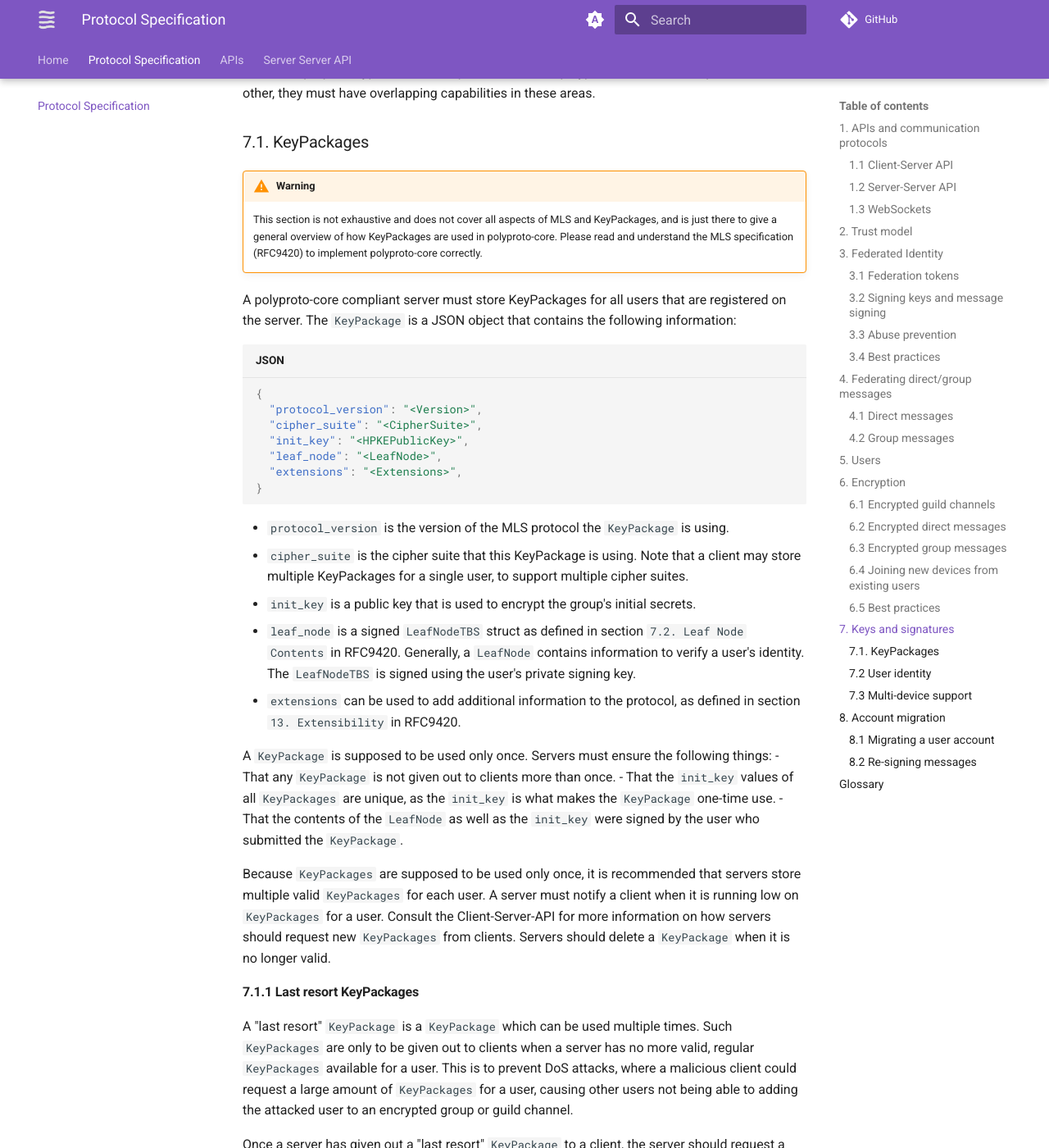
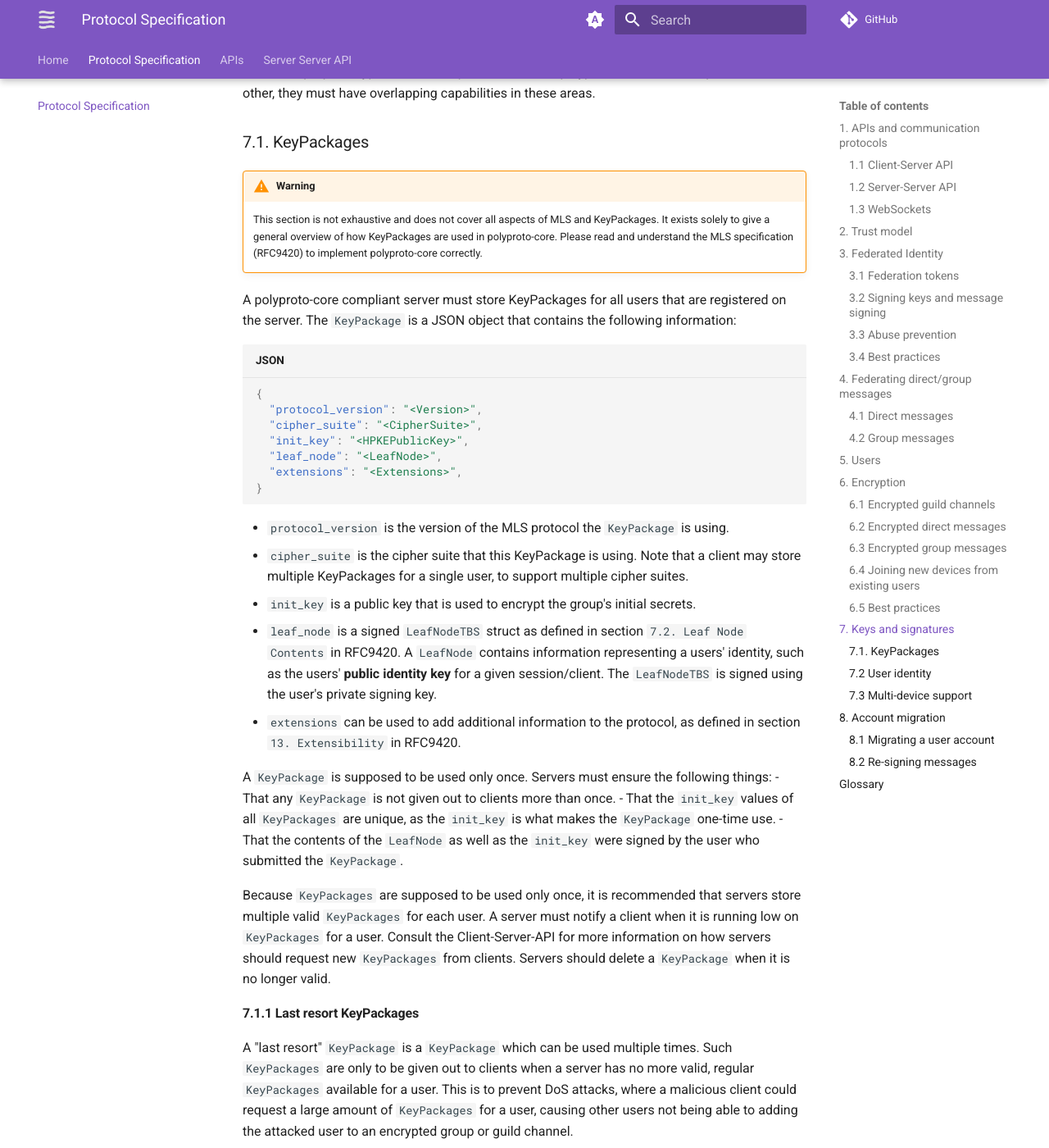
Before and after one commit to polyphony-chat/docs, an MkDocs documentation site: the page built from docs/specification.md, in a window 1280 px wide and 1400 px high, scrolled down 11559 px. Shown: the whole window at 82% size. Built offline with MkDocs 1.6.1 and Material for MkDocs 9.7.7, drawn with Linux system fonts in a browser that asks for light colours; plug-ins that fetch from the network failed and are left out; comment, search, counter and statistics services are not loaded.

Commit message:
Re-word section 7.1

```diff
--- a/SPECIFICATION.md
+++ b/SPECIFICATION.md
@@ -397,7 +397,7 @@ The MLS protocol used by polyproto-core has a built-in ability to negotiate prot
 
 !!! warning
 
-    This section is not exhaustive and does not cover all aspects of MLS and KeyPackages, and is just there to give a general overview of how KeyPackages are used in polyproto-core.
+    This section is not exhaustive and does not cover all aspects of MLS and KeyPackages. It exists solely to give a general overview of how KeyPackages are used in polyproto-core.
     Please read and understand the MLS specification (RFC9420) to implement polyproto-core correctly.
 
 A polyproto-core compliant server must store KeyPackages for all users that are registered on the server. The `KeyPackage` is a JSON object that contains the following information:
@@ -415,7 +415,7 @@ A polyproto-core compliant server must store KeyPackages for all users that are
 - `protocol_version` is the version of the MLS protocol the `KeyPackage` is using.
 - `cipher_suite` is the cipher suite that this KeyPackage is using. Note that a client may store multiple KeyPackages for a single user, to support multiple cipher suites.
 - `init_key` is a public key that is used to encrypt the group's initial secrets.
-- `leaf_node` is a signed `LeafNodeTBS` struct as defined in section `7.2. Leaf Node Contents` in RFC9420. Generally, a `LeafNode` contains information to verify a user's identity. The `LeafNodeTBS` is signed using the user's private signing key.
+- `leaf_node` is a signed `LeafNodeTBS` struct as defined in section `7.2. Leaf Node Contents` in RFC9420. A `LeafNode` contains information representing a users' identity, such as the users' **public identity key** for a given session/client. The `LeafNodeTBS` is signed using the user's private signing key.
 - `extensions` can be used to add additional information to the protocol, as defined in section `13. Extensibility` in RFC9420.
 
 A `KeyPackage` is supposed to be used only once. Servers must ensure the following things:
```
